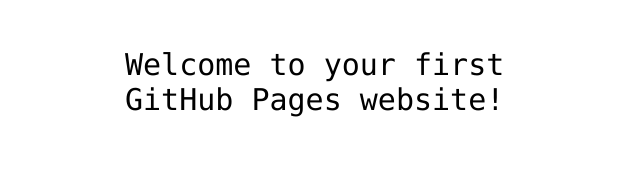
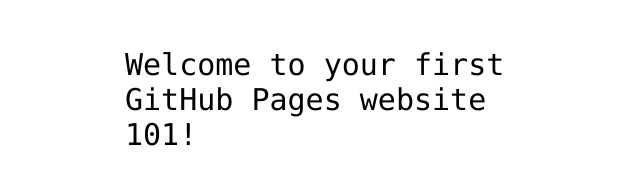
Before and after one commit to vipuldpatel/hello-world, a plain HTML site: page index.html in a window 1280 px wide. Shown: the part 341-526 px from the top of the page, without its empty margins (315-955 px from the left). Drawn offline with Linux system fonts and the light colour scheme.

Commit message:
Update index.html

```diff
--- a/index.html
+++ b/index.html
@@ -12,7 +12,7 @@
 <img src="https://octodex.github.com/images/daftpunktocat-thomas.gif" id="octocat" alt="octocat-gif" />
 
 <!-- Change this code here by copy and pasting your template on line 15 -->
-<p>Welcome to your first GitHub Pages website!</p>
+<p>Welcome to your first GitHub Pages website 101!</p>
 
 </body>
 </html>
```
